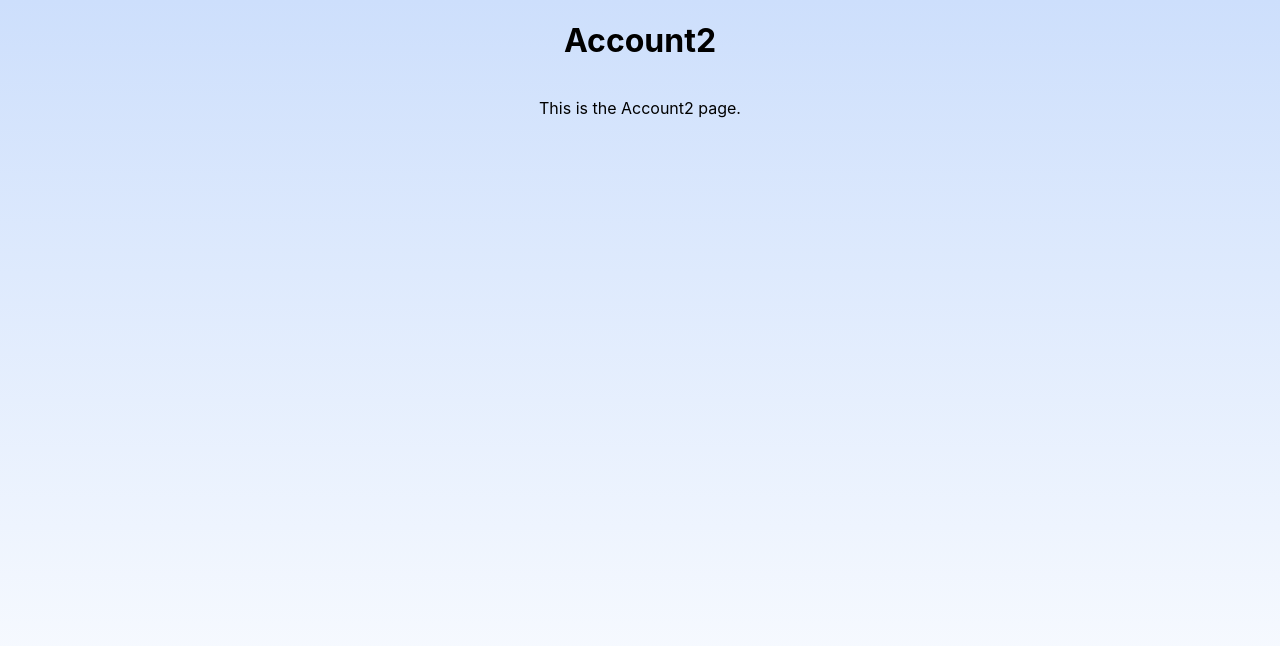
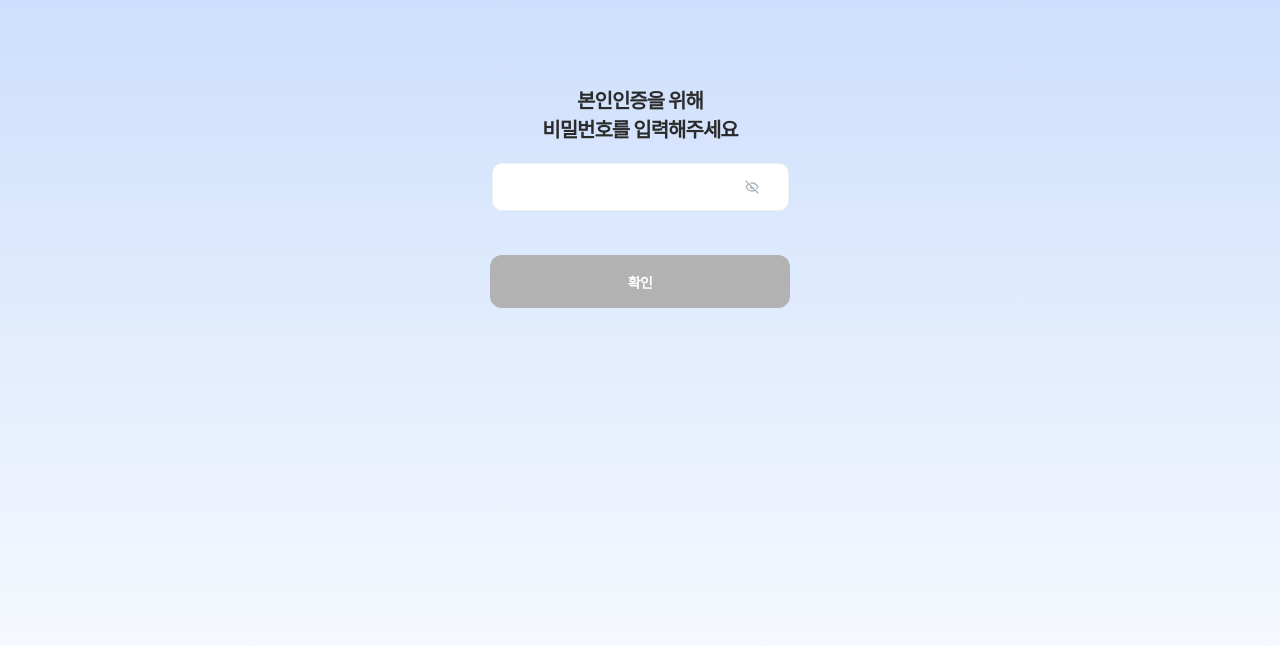
Before and after one commit to CtrlX-oneDayWallet/dayPocket_Front, a React (Create React App) app: page /asset/account/2 in a window 1280 px wide. Shown: the top 646 px of the page. Built offline with nearby package versions, Linux system fonts and the light colour scheme.

Commit message:
feat: account2 페이지 제작

```diff
--- a/src/pages/assets/Account1.tsx
+++ b/src/pages/assets/Account1.tsx
@@ -33,6 +33,7 @@ export default function Account1() {
   const navigate = useNavigate();
   const [selectOpen, setSelectOpen] = useState(false);
   const [bank, setBank] = useState("신한은행");
+  const [account, setAccount] = useState("");
   return (
     <S.Account1Container>
       <TopNav />
@@ -69,10 +70,14 @@ export default function Account1() {
           </S.DropdownWrapper>
         </S.SelectBox>
         <S.InputBox>
-          <S.InputLabel />
+          <S.InputLabel onChange={(e) => setAccount(e.target.value)} />
         </S.InputBox>
       </S.BoxWrap>
-      <Button label="다음" onClick={() => navigate("/asset/account/2")} />
+      <Button
+        label="다음"
+        onClick={() => navigate("/asset/account/2")}
+        disabled={account === ""}
+      />
     </S.Account1Container>
   );
 }
--- a/src/pages/assets/Account2.styles.ts
+++ b/src/pages/assets/Account2.styles.ts
@@ -5,3 +5,68 @@ export const Account2Container = styled.div`
   flex-direction: column;
   align-items: center;
 `;
+
+export const Title = styled.p`
+  display: flex;
+  width: 302px;
+  height: 59px;
+  margin-top: 84px;
+  flex-direction: column;
+  justify-content: center;
+  flex-shrink: 0;
+  color: ${({ theme }) => theme.gray.gy6};
+  text-align: center;
+  font-size: 20px;
+  font-style: normal;
+  font-weight: 600;
+  line-height: normal;
+  letter-spacing: -1px;
+`;
+
+export const InputWrap = styled.div`
+  display: flex;
+  width: 295px;
+  height: 46px;
+  align-items: center;
+  gap: 44px;
+  border-radius: 10px;
+  border: 1px solid #edf1f3;
+  background-color: ${({ theme }) => theme.gray.white};
+  box-shadow: 0px 1px 2px 0px rgba(228, 229, 231, 0.24);
+  margin-bottom: 44px;
+  position: relative;
+`;
+
+export const InputBox = styled.div`
+  position: relative;
+  width: 207px;
+  height: 100%;
+
+  input {
+    position: absolute;
+    top: 10px;
+    transition: opacity 0.5s ease;
+  }
+`;
+
+export const InputLabel = styled.input`
+  width: 207px;
+  height: 21px;
+  overflow: hidden;
+  color: ${({ theme }) => theme.gray.gy6};
+  text-overflow: ellipsis;
+  white-space: nowrap;
+  font-size: 14px;
+  font-style: normal;
+  font-weight: 500;
+  line-height: 140%;
+  letter-spacing: -0.28px;
+  margin-left: 14px;
+  border: none;
+
+  &:focus {
+    outline: none !important;
+    box-shadow: none !important;
+    border: none;
+  }
+`;
--- a/src/pages/assets/Account2.tsx
+++ b/src/pages/assets/Account2.tsx
@@ -1,10 +1,52 @@
+import { Button } from "@/components";
 import * as S from "./Account2.styles";
+import { useNavigate } from "react-router-dom";
+import { useState } from "react";
+import { ReactComponent as EyeOffIcon } from "@/assets/icons/eye-off.svg";
 
 export default function Account2() {
+  const navigate = useNavigate();
+  const [password, setPassword] = useState("");
+  const [visible, setVisible] = useState(false);
   return (
     <S.Account2Container>
-      <h1>Account2</h1>
-      <p>This is the Account2 page.</p>
+      <S.Title>
+        본인인증을 위해
+        <br />
+        비밀번호를 입력해주세요
+      </S.Title>
+      <S.InputWrap>
+        <S.InputBox>
+          <S.InputLabel
+            type="password"
+            value={password}
+            onChange={(e) => setPassword(e.target.value)}
+            style={{ opacity: visible ? 0 : 1 }}
+          />
+          <S.InputLabel
+            type="text"
+            value={password}
+            onChange={(e) => setPassword(e.target.value)}
+            style={{
+              position: "absolute",
+              top: 10,
+              left: 0,
+              opacity: visible ? 1 : 0,
+            }}
+          />
+        </S.InputBox>
+        <EyeOffIcon
+          width={16}
+          height={16}
+          onClick={() => setVisible(!visible)}
+          style={{ cursor: "pointer" }}
+        />
+      </S.InputWrap>
+      <Button
+        label="확인"
+        onClick={() => navigate("/asset/AccountSuccess")}
+        disabled={password === ""}
+      />
     </S.Account2Container>
   );
 }
```
Also changed, not shown: src/assets/icons/eye-off.svg (added).
